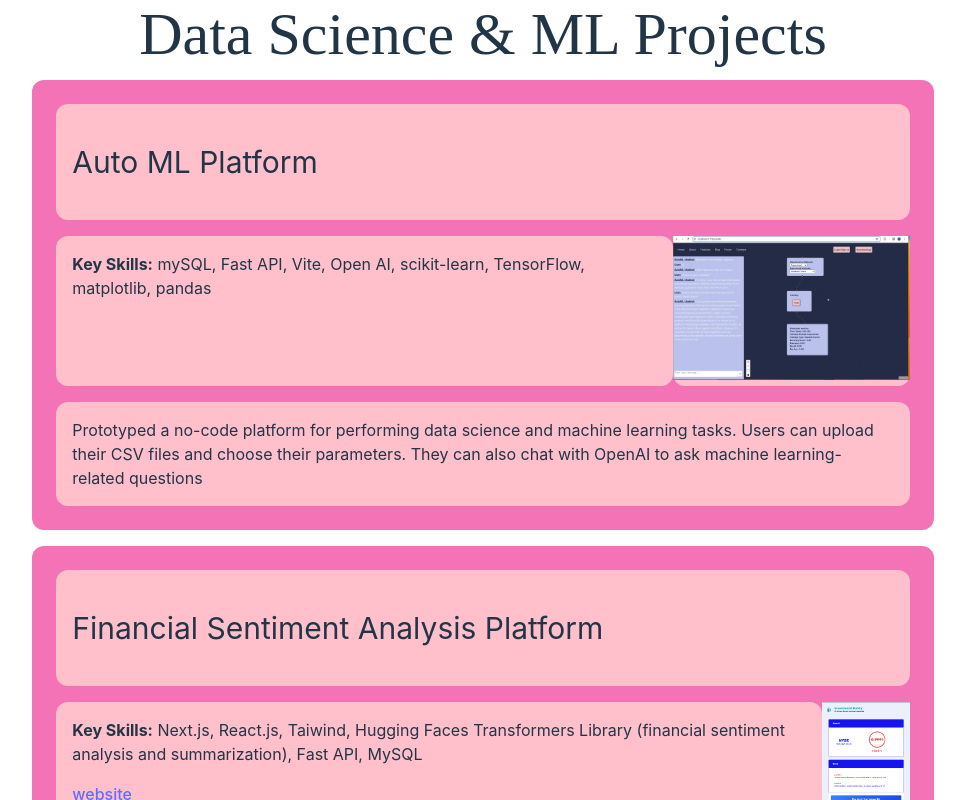
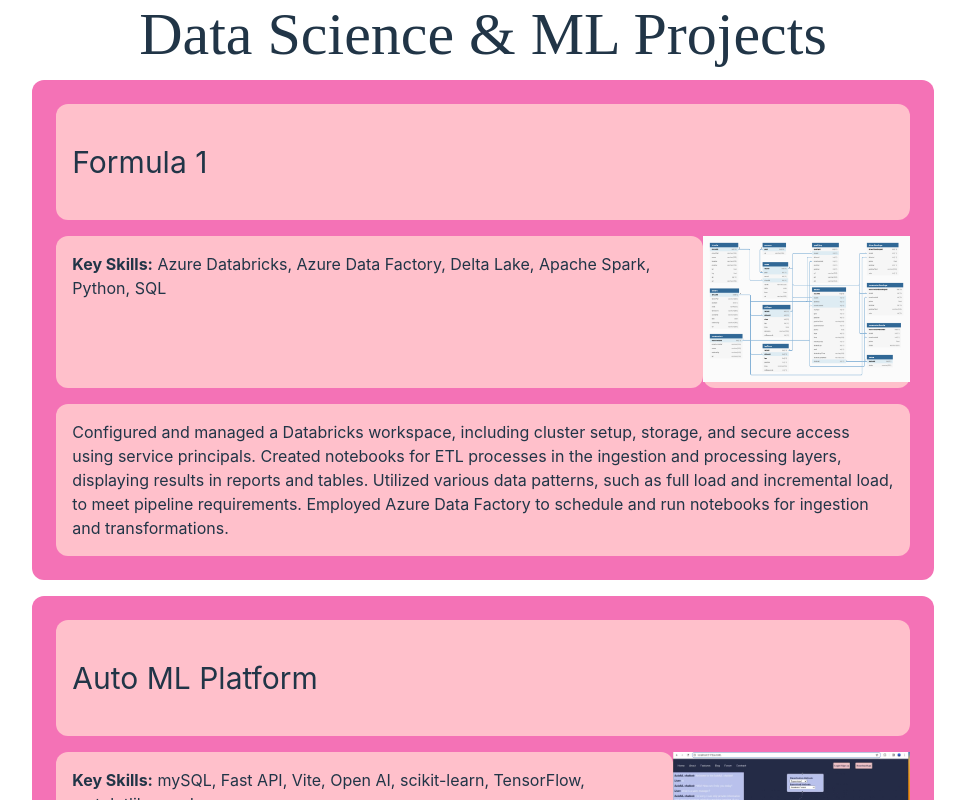
Before and after one commit to environmentallyconsciouscoder/personal-website, a React (Vite) app: page / in a window 1280 px wide. Shown: the part 3480-4280 px from the top of the page, without its empty margins (157-1122 px from the left). Built offline with nearby package versions, Linux system fonts and the light colour scheme.

Commit message:
chore: updated project sections

```diff
--- a/src/data_two.ts
+++ b/src/data_two.ts
@@ -26,6 +26,13 @@ export const projects = [
 ]
 
 export const projectsTwo = [
+    {
+        name:"Formula 1",
+        skills: ['Azure Databricks', 'Azure Data Factory', 'Delta Lake', 'Apache Spark', 'Python', 'SQL'],
+        link: '',
+        image: "/personal-website/images/formula1_db_schema.png",
+        description: 'Configured and managed a Databricks workspace, including cluster setup, storage, and secure access using service principals. Created notebooks for ETL processes in the ingestion and processing layers, displaying results in reports and tables. Utilized various data patterns, such as full load and incremental load, to meet pipeline requirements. Employed Azure Data Factory to schedule and run notebooks for ingestion and transformations.'
+    },
     {
         name:"Auto ML Platform",
         skills: ['mySQL', 'Fast API', 'Vite', 'Open AI', 'scikit-learn', 'TensorFlow', 'matplotlib', 'pandas'],
```
Also changed, not shown: public/images/formula1_db_schema.png (added).
